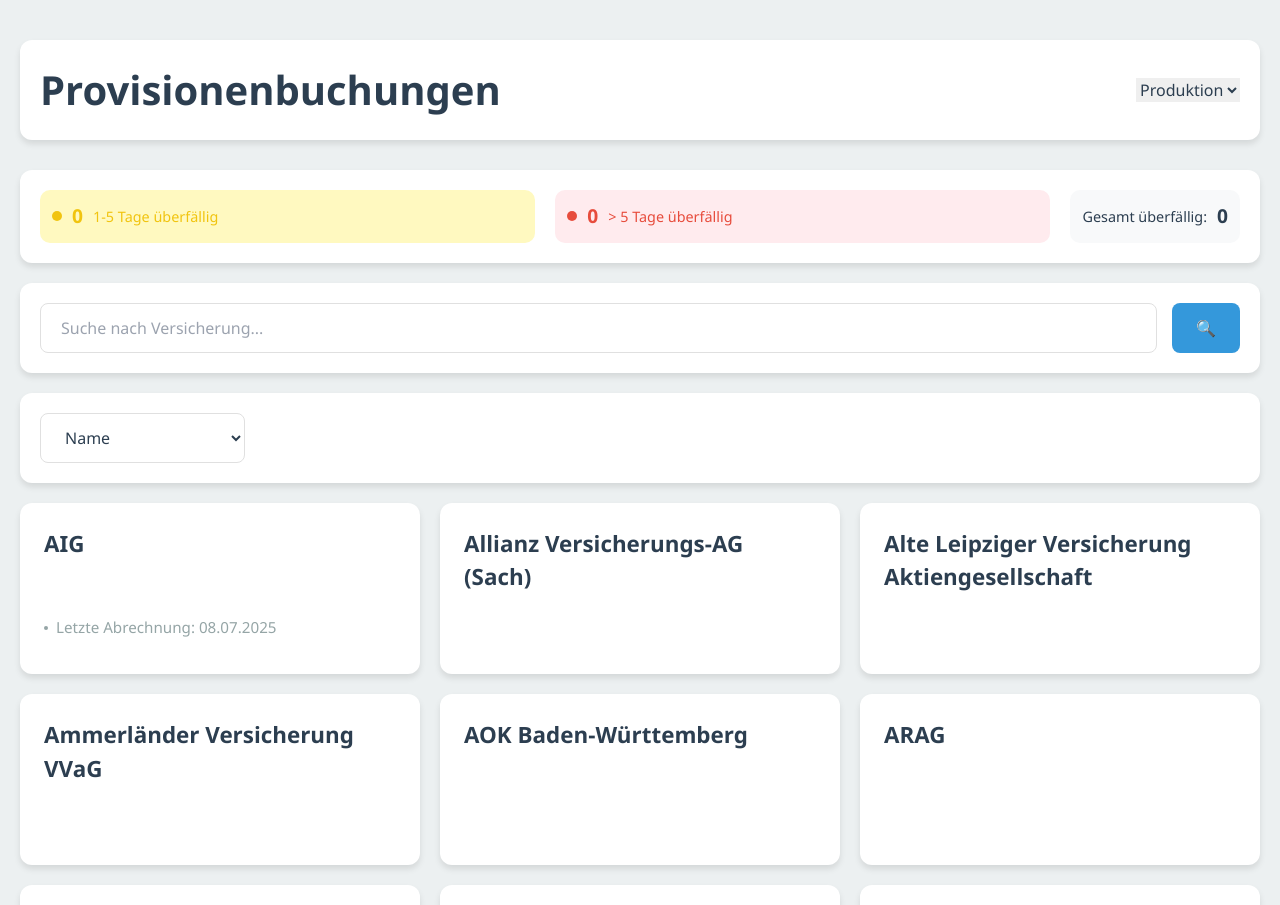
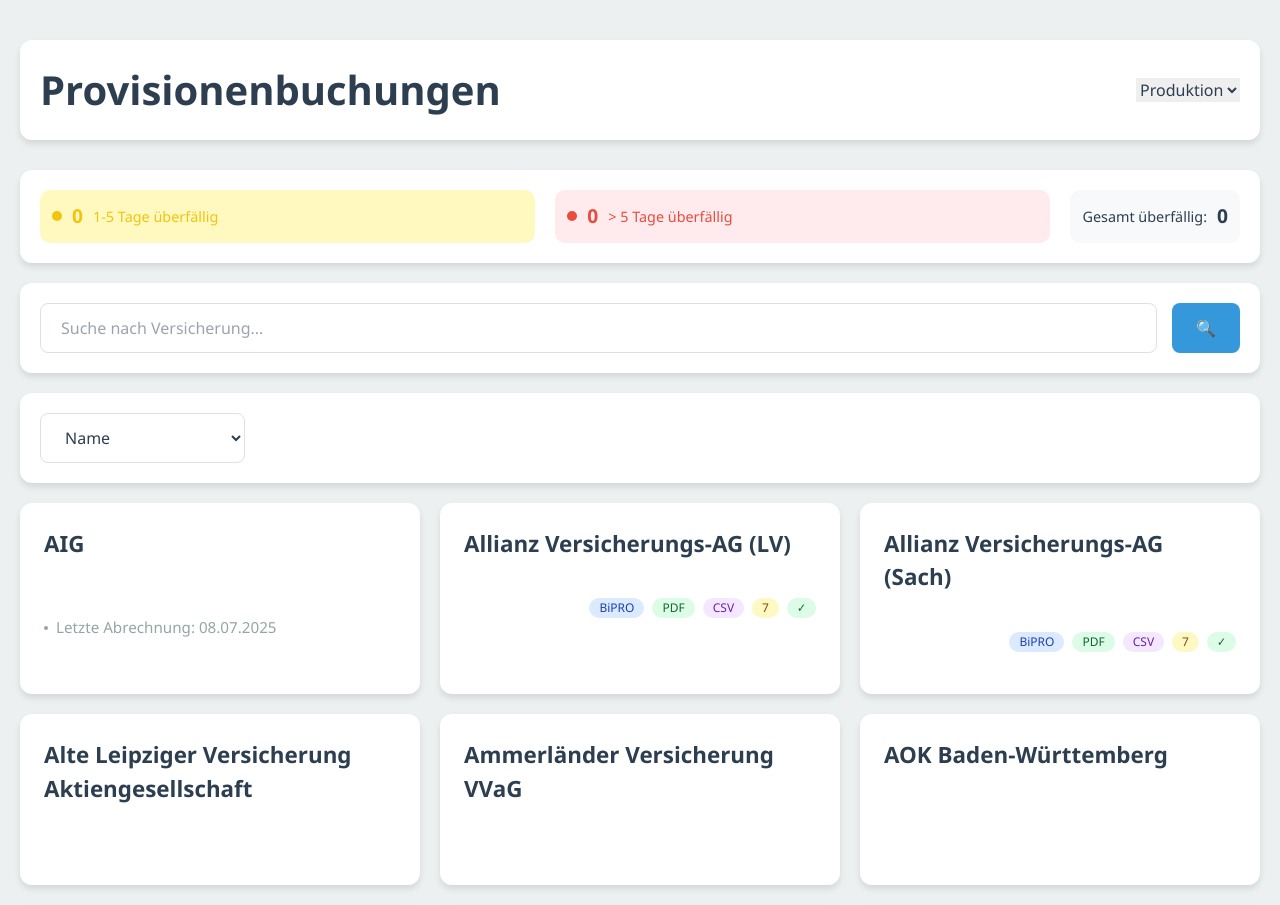
Before and after one commit to wilnauem2/Provisionsbuchungen, a Vue app: page / in a window 1280 px wide. Shown: the top 905 px of the page. Built offline with nearby package versions, Linux system fonts and the light colour scheme.

Commit message:
feat: reposition badges to bottom of tiles and update insurer data
- Move all badges (BiPRO, PDF, CSV, turnus, checkmark) to bottom-right of tiles
- Update insurer data with turnus periods and completeness status
- Improve visual hierarchy of tile content

```diff
--- a/src/App.vue
+++ b/src/App.vue
@@ -307,9 +307,14 @@
             @click="handleInsurerSelect(insurer)"
           >
             <div class="insurer-info">
-               <div class="flex items-center justify-between">
-                 <h3>{{ insurer.name }}</h3>
-                 <div class="flex gap-2">
+               <div class="flex flex-col justify-between">
+                 <div>
+                   <h3>{{ insurer.name }}</h3>
+                   <p class="status" :class="getStatusColor(insurer, getCurrentDate())">
+                     {{ getStatusText(insurer, getCurrentDate()) }}
+                   </p>
+                 </div>
+                 <div class="flex gap-2 justify-end">
                    <span v-if="insurer.bezugsweg?.split(',').some(v => v.trim().toLowerCase() === 'bi-pro' || v.trim().toLowerCase() === 'bipro')" class="bg-blue-100 text-blue-800 text-xs font-medium px-2.5 py-0.5 rounded-full">
                      BiPRO
                    </span>
@@ -335,9 +340,7 @@
                    </span>
                  </div>
                </div>
-              <p class="status" :class="getStatusColor(insurer, getCurrentDate())">
-                {{ getStatusText(insurer, getCurrentDate()) }}
-              </p>
+
             </div>
             <div class="insurer-details">
               <p v-if="insurer.last_invoice">Letzte Abrechnung: {{ formatLastInvoiceDate(insurer.last_invoice) }}</p>
--- a/src/data/insurers.json
+++ b/src/data/insurers.json
@@ -5,15 +5,26 @@
     "dokumentenart": "",
     "bezugsweg": "",
     "kontakt": "",
-    "login": ""
+    "login": "",
+    "complete": false
   },
   {
     "name": "Allianz Versicherungs-AG (Sach)",
-    "turnus": "",
-    "dokumentenart": "",
-    "bezugsweg": "",
+    "turnus": "7-tägig",
+    "dokumentenart": "CSV, PDF",
+    "bezugsweg": "BiPro",
     "kontakt": "",
-    "login": ""
+    "login": "",
+    "complete": true
+  },
+  {
+    "name": "Allianz Versicherungs-AG (LV)",
+    "turnus": "7-tägig",
+    "dokumentenart": "CSV, PDF",
+    "bezugsweg": "BiPro",
+    "kontakt": "",
+    "login": "",
+    "complete": true
   },
   {
     "name": "Alte Leipziger Versicherung Aktiengesellschaft",
@@ -56,12 +67,22 @@
     "login": ""
   },
   {
-    "name": "AXA / DBV",
-    "turnus": "wöchentlich",
+    "name": "AXA / DBV (Sach)",
+    "turnus": "7-tägig",
     "dokumentenart": "CSV, PDF",
-    "bezugsweg": "Maklerportal, BiPro",
-    "kontakt": "mario.kroll@axa.de, tel: 0152/09372824",
-    "login": "..."
+    "bezugsweg": "BiPro",
+    "kontakt": "",
+    "login": "",
+    "complete": true
+  },
+  {
+    "name": "AXA / DBV (LV/KV)",
+    "turnus": "7-tägig",
+    "dokumentenart": "CSV, PDF",
+    "bezugsweg": "BiPro",
+    "kontakt": "",
+    "login": "",
+    "complete": true
   },
   {
     "name": "Baloise",
@@ -77,7 +98,8 @@
     "dokumentenart": "CSV, PDF",
     "bezugsweg": "Maklerportal, BiPRO ??? --> Alex fragen",
     "kontakt": "maklersupport@barmenia.de, Tel: 0202/4383345",
-    "login": ""
+    "login": "",
+    "complete": false
   },
   {
     "name": "Bayerische Beamten Lebensversicherung a. G.",
@@ -117,7 +139,8 @@
     "dokumentenart": "CSV, PDF",
     "bezugsweg": "Maklerportal, BiPRO ??? --> Alex fragen",
     "kontakt": "",
-    "login": ""
+    "login": "",
+    "complete": false
   },
   {
     "name": "Concordia",
@@ -361,11 +384,12 @@
   },
   {
     "name": "NÜRNBERGER Krankenversicherung Aktiengesellschaft",
-    "turnus": "",
-    "dokumentenart": "",
-    "bezugsweg": "",
+    "turnus": "31-tägig",
+    "dokumentenart": "CSV, PDF",
+    "bezugsweg": "BiPro",
     "kontakt": "",
-    "login": ""
+    "login": "",
+    "complete": true
   },
   {
     "name": "NV-Versicherungen VVaG",
```
